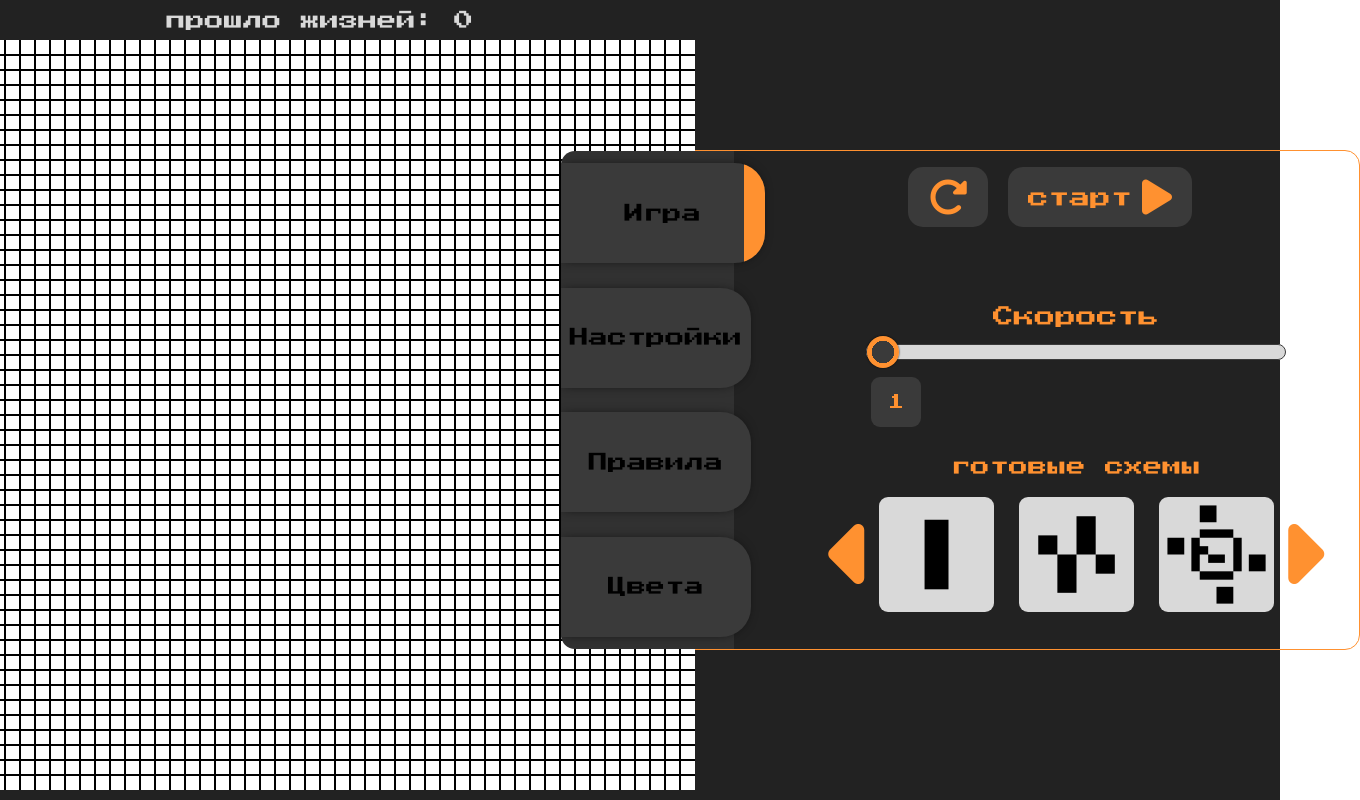
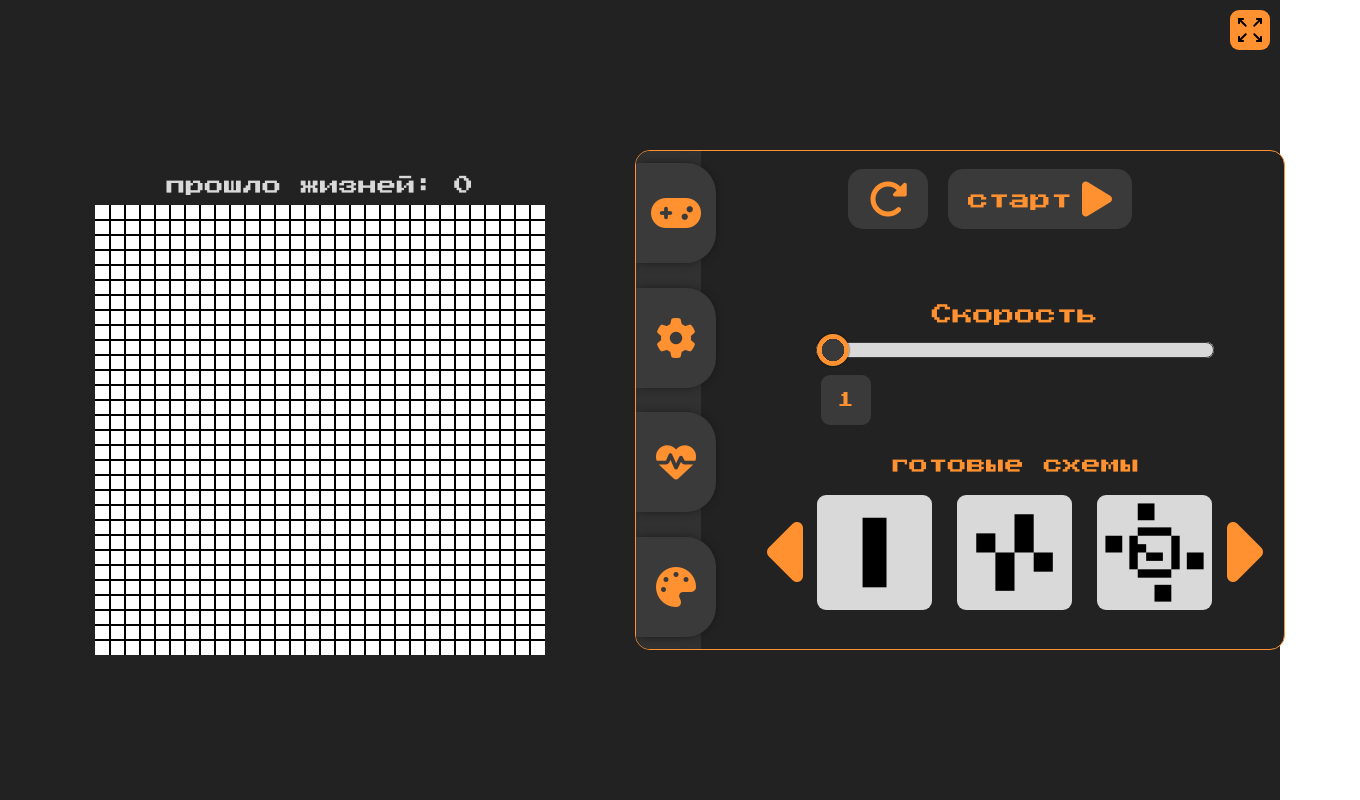
Before and after one commit to lev1athank/Cellular-Automaton, a React (Vite) app: page / in a window 1280 px wide. Shown: the whole page, 1360 px wide, since content can reach past the window. Built offline with nearby package versions, Linux system fonts and the light colour scheme.

Commit message:
panel mini redisain

```diff
--- a/App/Components/Screen/Home/Sections/Convas/style.module.scss
+++ b/App/Components/Screen/Home/Sections/Convas/style.module.scss
@@ -1,7 +1,7 @@
 .zoneCanvas {
     min-width: 50%;
     width: 50%;
-    height: 100%;
+    height: 100vh;
     display: flex;
     flex-direction: column;
     align-items: center;
@@ -9,6 +9,7 @@
     position: relative;
 
     .countLiveAge {
+        margin-top: 30px;
         margin-bottom: 10px;
         font-size: 1.2rem;
         color: #d9d9d9;
--- a/App/Components/Screen/Home/Sections/panels/Panels.tsx
+++ b/App/Components/Screen/Home/Sections/panels/Panels.tsx
@@ -9,19 +9,19 @@ import { useState } from 'react'
 
 
 const store: IBookmarkList[] = [{
-    text: "Игра",
+    text: "fa-solid fa-gamepad",
     element: <StartPanel />,
 },
 {
-    text: "Настройки",
+    text: "fa-solid fa-gear",
     element: <SettingPanel />,
 },
 {
-    text: "Правила",
+    text: "fa-solid fa-heart-pulse",
     element: <RulesPanel />,
 },
 {
-    text: "Цвета",
+    text: "fa-solid fa-palette",
     element: <ColorPanel />,
 },]
 
@@ -30,6 +30,7 @@ const Panels = () => {
 
 
     const [activeEl, setActiveEl] = useState<TfunState>({ el: <StartPanel />, text: '' })
+    const [isClosePanel, setClosePanel] = useState<boolean>(false)
 
     type TfunState = {
         el: JSX.Element;
@@ -40,16 +41,19 @@ const Panels = () => {
 
     return (
         <div className={style.zonePalen}>
+            <div className={style.openPanel} onClick={() => setClosePanel(false)}>
+                <img src='unwrap.svg' />
+            </div>
             <div className={style.panel}>
                 <div className={style.bookmark}>
                     {
-                        store.map((v, i) => <BookmarkBtn {...v} isActive={v.text == activeEl.text || i == 0} setActive={setActiveEl} key={i} />)
+                        store.map((v, i) => <BookmarkBtn {...v} isActive={v.text == activeEl.text || (i == 0 && activeEl.text == v.text)} setActive={setActiveEl} key={i} />)
                     }
                 </div>
                 <div className={style.place}>
-                {
-                    activeEl.el
-                }
+                    {
+                        activeEl.el
+                    }
                 </div>
             </div>
         </div>
--- a/App/Components/Screen/Home/Sections/panels/StartPanel/Schematics/ShamaticsCarousel/Scheme/style.module.scss
+++ b/App/Components/Screen/Home/Sections/panels/StartPanel/Schematics/ShamaticsCarousel/Scheme/style.module.scss
@@ -6,6 +6,7 @@
     transition: transform 0.2s cubic-bezier(0.86, 0, 0.07, 1);
     position: relative;
     overflow: hidden;
+    cursor: pointer;
 
     &:hover {
         transform: scale(1.05);
--- a/App/Components/Screen/Home/Sections/panels/style.module.scss
+++ b/App/Components/Screen/Home/Sections/panels/style.module.scss
@@ -7,18 +7,43 @@
     gap: 20px;
     flex-direction: column;
 
+    .openPanel {
+        position: fixed;
+        width: 40px;
+        height: 40px;
+        background-color: #FF9130;
+        border-radius: 9px;
+        margin: 10px;
+        top: 0;
+        right: 0;
+        z-index: 100;
+        display: grid;
+        place-items: center;
+        cursor: pointer;
+        transition: transform 0.2s cubic-bezier(0.23, 1, 0.320, 1);
+
+        &:hover {
+            transform: scale(1.1);
+        }
+
+    }
+
 
     .panel {
         border-radius: 15px;
+        position: absolute;
+        z-index: 999;
         border: 1px solid #FF9130;
-        width: clamp(800px, 60%, 70%);
+        width: 650px;
         min-height: 500px;
         overflow: hidden;
         display: flex;
         align-items: center;
+        background-color: #222;
+        position: relative;
 
         .bookmark {
-            width: 25%;
+            width: 65px;
             height: 100%;
             display: flex;
             align-items: start;
--- a/App/assets/class/CanvasClass.ts
+++ b/App/assets/class/CanvasClass.ts
@@ -1,13 +1,11 @@
-import { useDispatch } from 'react-redux'
 import { IPrintData } from '../interface/GameState.interface'
 import { ICanvas } from './../interface/Canvas'
 import { Tsize } from './../type/Size'
-import { actions } from '../../../src/store/GameSettings/GameSettings.slice'
 
 export class CanvasClass  {
     public settings: ICanvas = {
-        width: 50,
-        height: 50,
+        width: 30,
+        height: 30,
         sizePix: 15,
         emerges: [3],
         survives: [2, 3],
--- a/App/shared/BookmarkBtn/BookmarkBtn.tsx
+++ b/App/shared/BookmarkBtn/BookmarkBtn.tsx
@@ -5,7 +5,7 @@ const BookmarkBtn = (prop: IBookmarkEl) => {
   console.log(prop.isActive);
 
   return (
-    <div className={style.buttonBtn + (prop.isActive ? (" " + style.active) : "")} onClick={() => prop.setActive({el: prop.element, text: prop.text})}>{prop.text}</div>
+    <div className={style.buttonBtn + (prop.isActive ? (" " + style.active) : "")} onClick={() => prop.setActive({el: prop.element, text: prop.text})}><i className={prop.text + " " + style.icon}></i></div>
   )
 }
 
--- a/App/shared/BookmarkBtn/style.module.scss
+++ b/App/shared/BookmarkBtn/style.module.scss
@@ -1,7 +1,7 @@
 .buttonBtn {
     z-index: 2;
-    width: 110%;
-    height: 20%;
+    width: 80px;
+    height: 100px;
     background-color: #3a3a3a;
     border-radius: 0 30px 30px 0;
     transition: width 0.5s cubic-bezier(0.23, 1, 0.320, 1);
@@ -12,11 +12,21 @@
     place-items: center;
     font-size: 1.2rem;
 
+    .icon {
+        position: absolute;
+        z-index: 12;
+        font-size: 2.5rem;
+        color: #FF9130;
+        transition: color 0.5s cubic-bezier(0.23, 1, 0.320, 1);
+
+    }
+
     &::after {
         content: '';
         width: 0;
         height: 100%;
         position: absolute;
+        z-index: 10;
         top: 0;
         right: 0;
         background-color: #FF9130;
@@ -30,14 +40,14 @@
 
     &.active {
         width: 118%;
-        &::after {
-            width: 10%;
+
+        .icon {
+            color: #3a3a3a;
         }
 
-        &:hover{
-            &::after {
-                width: 15%;
-            }
+        &::after {
+            width: 100%;
         }
+
     }
 }
--- a/src/store/Store.ts
+++ b/src/store/Store.ts
@@ -1,4 +1,4 @@
-import { combineReducers, configureStore } from '@reduxjs/toolkit'
+import { configureStore } from '@reduxjs/toolkit'
 import gameSettings from './GameSettings/GameSettings.slice'
 
 
```
Also changed, not shown: public/unwrap.svg (added).
